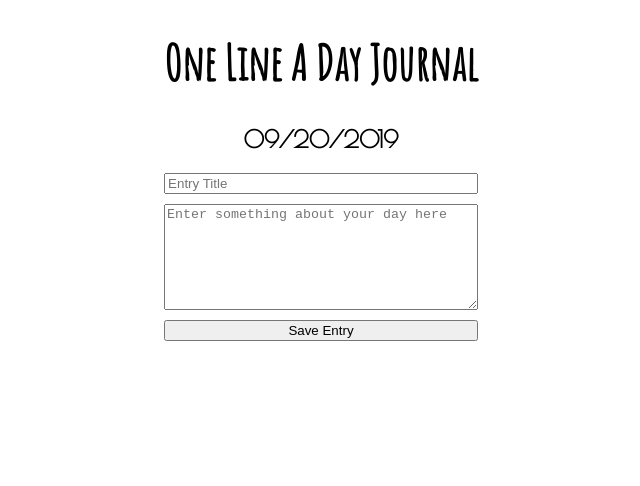
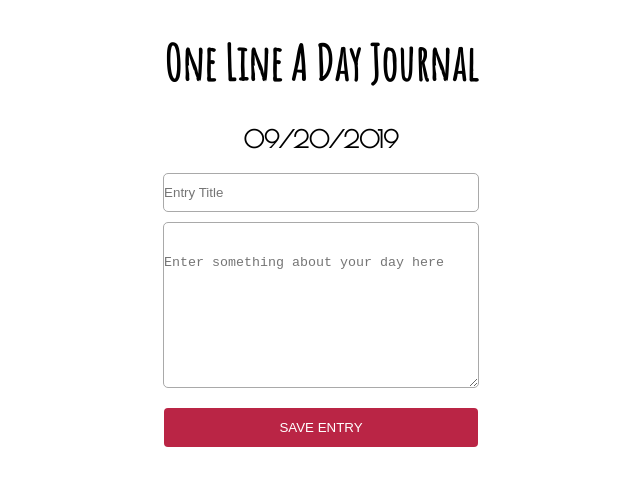
Before and after one commit to Build-Week-One-line-a-day/Front-end, a React (Create React App) app in the folder one-line/: page /edit/1 in a window 1280 px wide. Shown: the top 486 px of the page, without its empty margins (319-959 px from the left). Built offline with nearby package versions, Linux system fonts and the light colour scheme.

Commit message:
add EntryForm styles

```diff
--- a/one-line/src/App.js
+++ b/one-line/src/App.js
@@ -16,7 +16,7 @@ function App() {
       <Route path='/user-register' component={UserRegister}/>
       <Route path='/recent' render={(props) => <RecentEntries {...props}/>}/>
       <Route path='/create' component={EntryForm}/>
-      <Route path='/edit' component={EntryForm}/>
+      <Route path='/edit/:id' component={EntryForm}/>
       <Route path='/full' component={TenYear}/>
       <Route path='/user-login' component={UserLogin} />
 
--- a/one-line/src/components/Journal/Entry.js
+++ b/one-line/src/components/Journal/Entry.js
@@ -4,10 +4,10 @@ import {NavLink} from 'react-router-dom'
 
 export default function Entry(props) {
     console.log(props)
-
+    const id = props.history.location.key;
     return (
         <ContainerDiv>
-            <NavLink to='/edit'>
+            <NavLink to={`/edit/${id}`}>
                 <button>06/06</button>
             </NavLink>
             <div>
@@ -21,10 +21,11 @@ export default function Entry(props) {
 const ContainerDiv = styled.div`
     display: flex;
     justify-content: space-around;
-    border: 1px solid gray;
+    border: .5px solid darkgray;
     width: 400px;
-    margin: 1.5px auto;
+    margin: 2px auto;
     padding-right: 2.5%;
+    border-radius: 5px;
 
 
     a button{
--- a/one-line/src/components/Journal/EntryForm.js
+++ b/one-line/src/components/Journal/EntryForm.js
@@ -90,14 +90,40 @@ const ContainerDiv = styled.div`
     .form-content {
         display: flex;
         flex-direction: column;
+        justify-content: center;
+        align-items: center;
+        border-radius: 5px;
 
         input {
+            border-radius: 5px;
+            width: 100%;
+            padding: .666rem 0;
             margin-bottom: 10px;
+            border: .5px solid darkgray;
         }
 
         textarea {
+            width: 100%;
+            padding: 2rem 0;
             margin-bottom: 10px;
             height: 100px;
+            border-radius: 5px;
+            border: .5px solid darkgray;
+        }
+        button{
+            width: 100%;
+            color: #fff;
+            background-color:#ba2545;
+            margin: 10px;
+            padding: 12px 12px;
+            cursor: pointer;
+            border: 0 none;
+            border-radius: 4px;
+            text-transform: uppercase;
+        }
+        button:hover{
+            transition: all 150ms linear;
+            opacity: .85;
         }
     }
 `;
--- a/one-line/src/components/Journal/RecentEntries.js
+++ b/one-line/src/components/Journal/RecentEntries.js
@@ -51,11 +51,13 @@ const ContainerDiv = styled.div`
 
     img{
         margin: 0 auto;
-        width: 100px;
+        width: 150px;
+        padding: 2rem;
     }
     h1{
         font-family: 'Amatic SC',cursive;
         font-size: 3rem;
+        margin-bottom: 0;
     }
     .button-row {
         display: flex;
```
